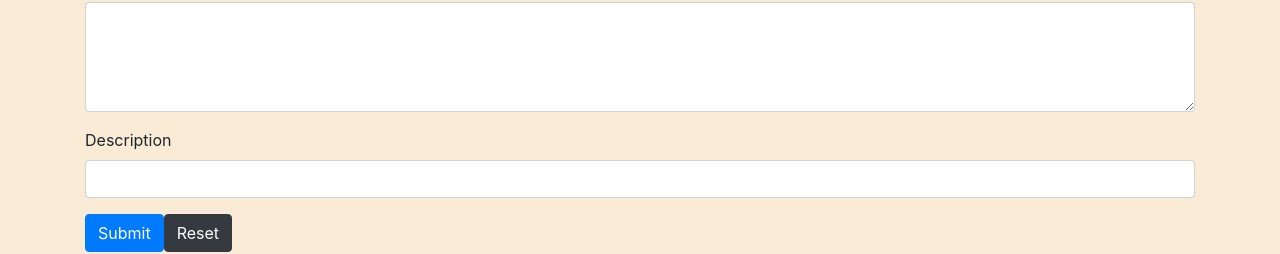
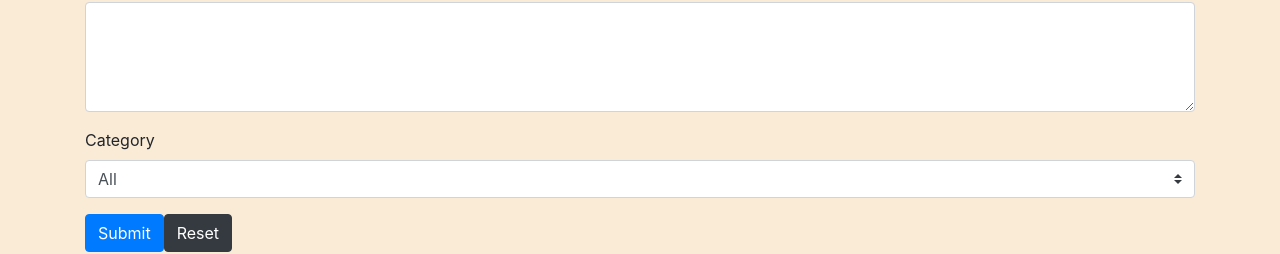
Before and after one commit to MikLay/recipy-app, a React (Create React App) app: page /add in a window 1280 px wide. Shown: the part 295-549 px from the top of the page. Built offline with nearby package versions, Linux system fonts and the light colour scheme.

Commit message:
Update EditRecipe component

```diff
--- a/src/scenes/AddRecipe/EditRecipe.js
+++ b/src/scenes/AddRecipe/EditRecipe.js
@@ -1,10 +1,11 @@
-import React, {useEffect, useState} from 'react';
-import {useHistory, useLocation} from "react-router";
+import React, { useEffect, useState } from "react";
+import { useHistory, useLocation } from "react-router";
 import api from "../../api/api";
-import {useForm} from 'react-hook-form';
+import { useForm } from "react-hook-form";
 import Button from "react-bootstrap/Button";
 import styled from "styled-components";
-
+import { CATEGORIES } from "../../constants/entity_config";
+import Form from "react-bootstrap/Form";
 
 const EditForm = styled.div`
   margin-top: 40px;
@@ -17,18 +18,18 @@ const EditRecipe = () => {
   const history = useHistory();
 
   useEffect(() => {
-        api.fetchRecipe(id).then(setRecipe)
-    }, []);
+    api.fetchRecipe(id).then(setRecipe);
+  },[id]);
 
-    const {register, handleSubmit} = useForm();
+  const { register,  handleSubmit } = useForm();
 
   if (!recipe) {
     return <h3>Loading...</h3>;
   }
 
-    const onSubmit = (data) => {
-        api.updateRecipe({...recipe, ...data});
-        history.push('/recipes');
+  const onSubmit = async data => {
+    await api.updateRecipe({ ...recipe, ...data }).then(resp => {});
+    history.push("/recipes");
   };
 
   return (
@@ -37,35 +38,62 @@ const EditRecipe = () => {
         <form onSubmit={handleSubmit(onSubmit)}>
           <div className="form-group">
             <label>Recipe name</label>
-                        <input name="name" className="form-control" type="text" placeholder="Name"
-                               defaultValue={recipe.name} ref={register}/>
+            <input
+              name="name"
+              className="form-control"
+              type="text"
+              placeholder="Name"
+              defaultValue={recipe.name}
+              ref={register}
+            />
           </div>
 
           <div className="form-group">
             <label>Short Description</label>
-                        <input name="shortDesc" className="form-control" type="text" placeholder=""
-                               defaultValue={recipe.shortDesc} ref={register}/>
+            <input
+              name="shortDesc"
+              className="form-control"
+              type="text"
+              placeholder=""
+              defaultValue={recipe.shortDesc}
+              ref={register}
+            />
           </div>
 
           <div className="form-group">
             <label>Description</label>
-                        <textarea name="longDesc" className="form-control" defaultValue={recipe.longDesc}
-                                  ref={register} rows={4}/>
+            <textarea
+              name="longDesc"
+              className="form-control"
+              defaultValue={recipe.longDesc}
+              ref={register}
+              rows={4}
+            />
           </div>
 
           <div className="form-group">
             <label>Category</label>
-                        <input name="category" className="form-control" type="text" defaultValue={recipe.category}
-                               ref={register}/>
+            <Form.Control as="select" name="category" ref={register} custom defaultValue={recipe.category}>
+              {CATEGORIES.map(category => (
+                <option
+                  key={category.key}
+                  value={category.key}
+                >
+                  {category.text}
+                </option>
+              ))}
+            </Form.Control>
           </div>
-
 
           <Button variant="primary" type="submit">
             Submit
           </Button>
 
-                    <Button variant="dark" type="reset" onClick={() =>
-                        history.push('/recipes')}>
+          <Button
+            variant="dark"
+            type="reset"
+            onClick={() => history.push("/recipes")}
+          >
             Reset
           </Button>
         </form>
--- a/src/scenes/CreateRecipe/CreateRecipe.js
+++ b/src/scenes/CreateRecipe/CreateRecipe.js
@@ -5,6 +5,8 @@ import api from "../../api/api";
 import moment from "moment";
 import Button from "react-bootstrap/Button";
 import styled from "styled-components";
+import Form from "react-bootstrap/Form";
+import {CATEGORIES} from "../../constants/entity_config";
 
 const CreateForm = styled.div`
   margin-top: 40px;
@@ -54,7 +56,7 @@ const CreateRecipe = () => {
           <div className="form-group">
             <label>Description</label>
             <textarea
-              name="category"
+              name="longDesc"
               className="form-control"
               ref={register}
               rows={4}
@@ -62,13 +64,17 @@ const CreateRecipe = () => {
           </div>
 
           <div className="form-group">
-            <label>Description</label>
-            <input
-              name="longDesc"
-              className="form-control"
-              type="text"
-              ref={register}
-            />
+            <label>Category</label>
+            <Form.Control as="select" name="category" ref={register} custom defaultValue={CATEGORIES[0].key}>
+              {CATEGORIES.map(category => (
+                  <option
+                      key={category.key}
+                      value={category.key}
+                  >
+                    {category.text}
+                  </option>
+              ))}
+            </Form.Control>
           </div>
 
           <Button variant="primary" type="submit">
```
Lines whose indentation alone changed are shown as unchanged.
